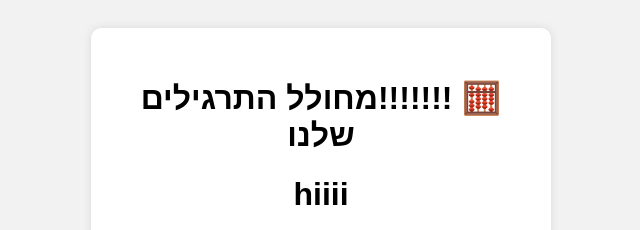
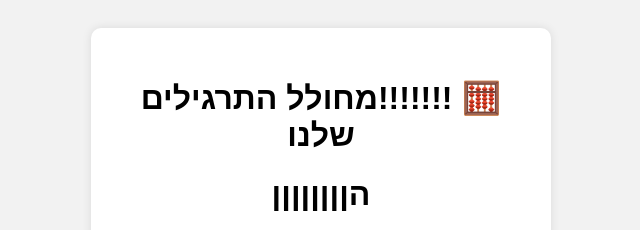
Before and after one commit to DevOps-SAOS/Application, a website: page src/index.html in a window 1280 px wide. Shown: the top 230 px of the page, without its empty margins (319-959 px from the left). Drawn offline with Linux system fonts and the light colour scheme.

Commit message:
test selenium23

```diff
--- a/src/index.html
+++ b/src/index.html
@@ -9,7 +9,7 @@
   <body>
     <div class="container">
       <h1>🧮 !!!!!!!מחולל התרגילים שלנו</h1>
-      <h1>hiiii</h1>
+      <h1>הןןןןןןןן</h1>
 
       <label>
         בחר סוג תרגיל:
```
